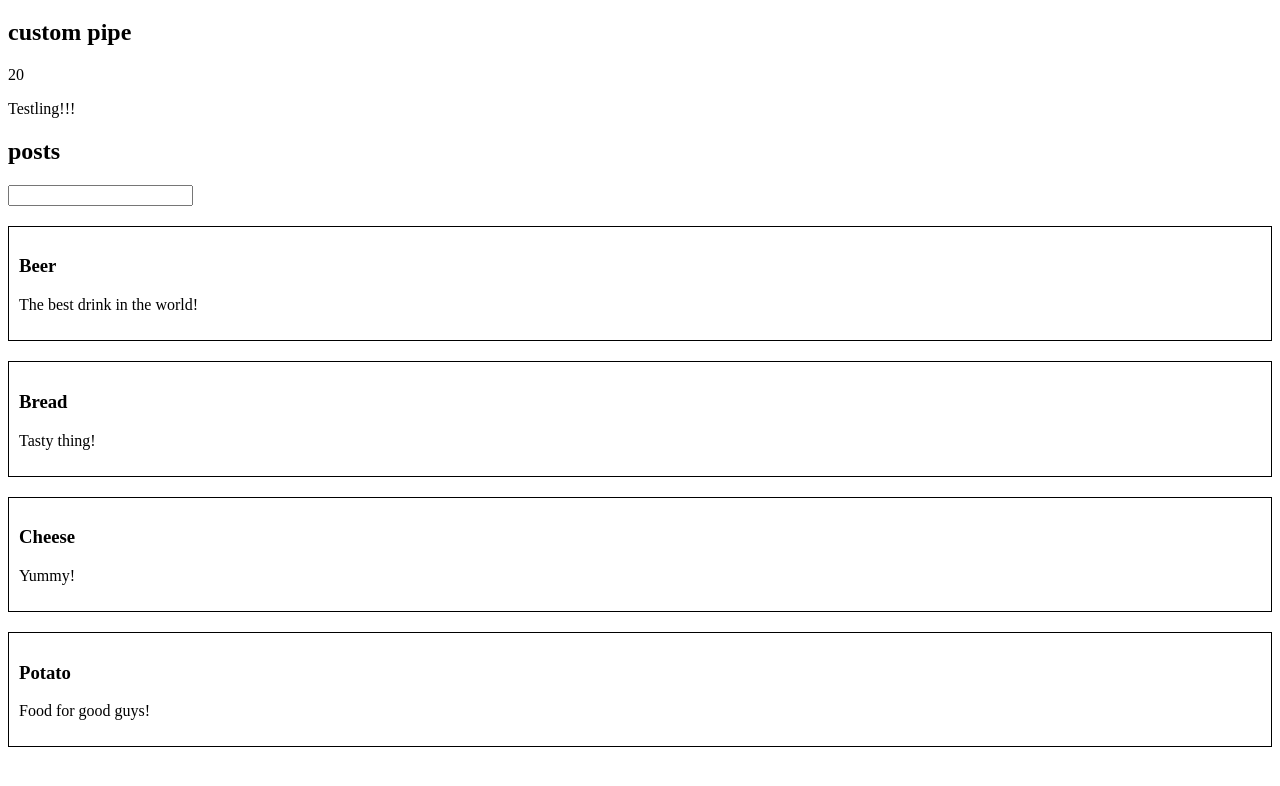
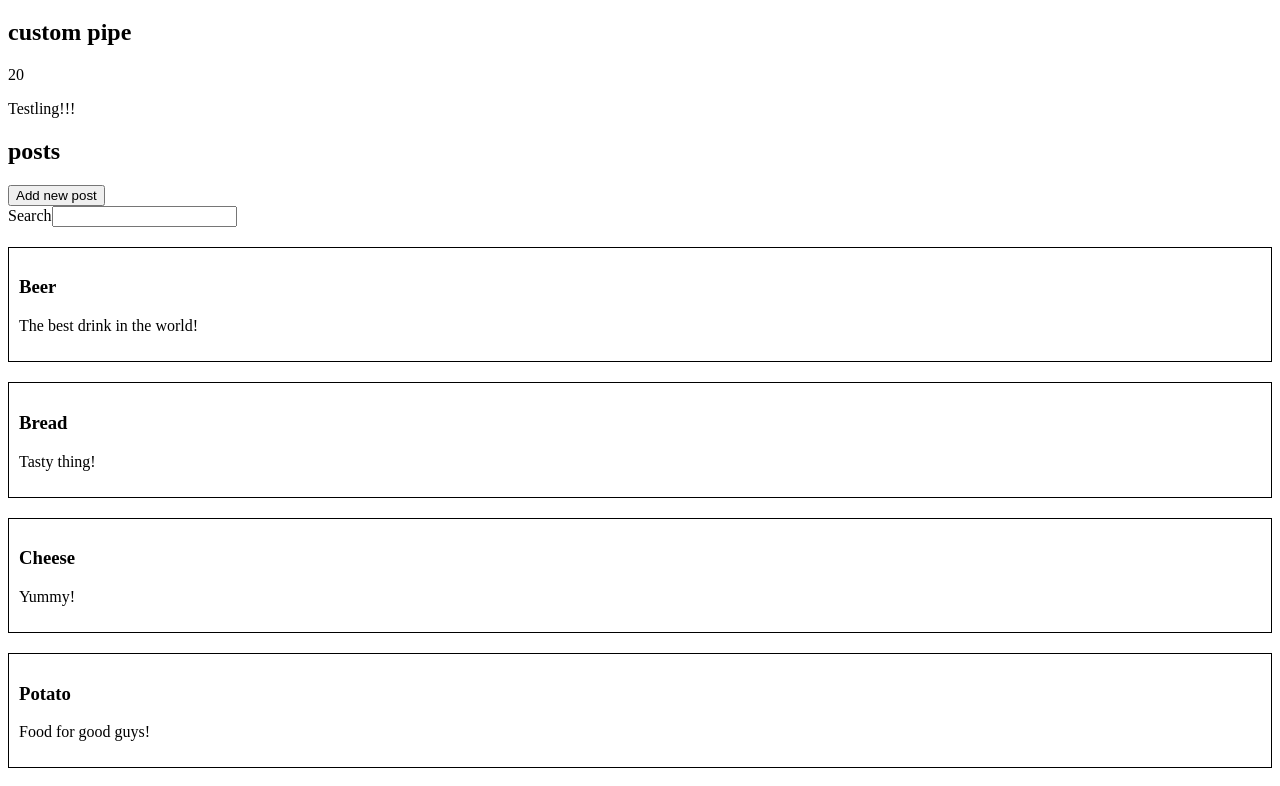
Before and after one commit to AlMuz/ANGULAR-Pipes, an Angular app: page / in a window 1280 px wide. Shown: the part 802-1588 px from the top of the page. Built offline with nearby package versions, Linux system fonts and the light colour scheme.

Commit message:
some improvements for filter pipe

```diff
--- a/src/app/app.component.html
+++ b/src/app/app.component.html
@@ -26,7 +26,11 @@
   <p>{{ "Testling    " | exMarks }}</p>
 
   <h2>posts</h2>
-  <input type="text" [(ngModel)]="search" />
+  <button (click)="addPosts()">Add new post</button>
+  <div>
+    <label for="search">Search</label>
+    <input type="text" name="search" [(ngModel)]="search" />
+  </div>
   <div *ngFor="let post of posts | filter: search" class="card">
     <h3>{{ post.title }}</h3>
     <p>{{ post.text }}</p>
--- a/src/app/app.component.ts
+++ b/src/app/app.component.ts
@@ -33,4 +33,11 @@ export class AppComponent {
     { title: 'Cheese', text: 'Yummy!' },
     { title: 'Potato', text: 'Food for good guys!' },
   ];
+
+  addPosts() {
+    this.posts.push({
+      title: `Angular ${Math.random()}`,
+      text: 'Somet tests!',
+    });
+  }
 }
--- a/src/app/pipes/filter.pipe.ts
+++ b/src/app/pipes/filter.pipe.ts
@@ -3,6 +3,7 @@ import { Post } from '../app.component';
 
 @Pipe({
   name: 'filter',
+  pure: false,
 })
 export class FilterPipe implements PipeTransform {
   transform(posts: Post[], search: string = ''): Post[] {
```
